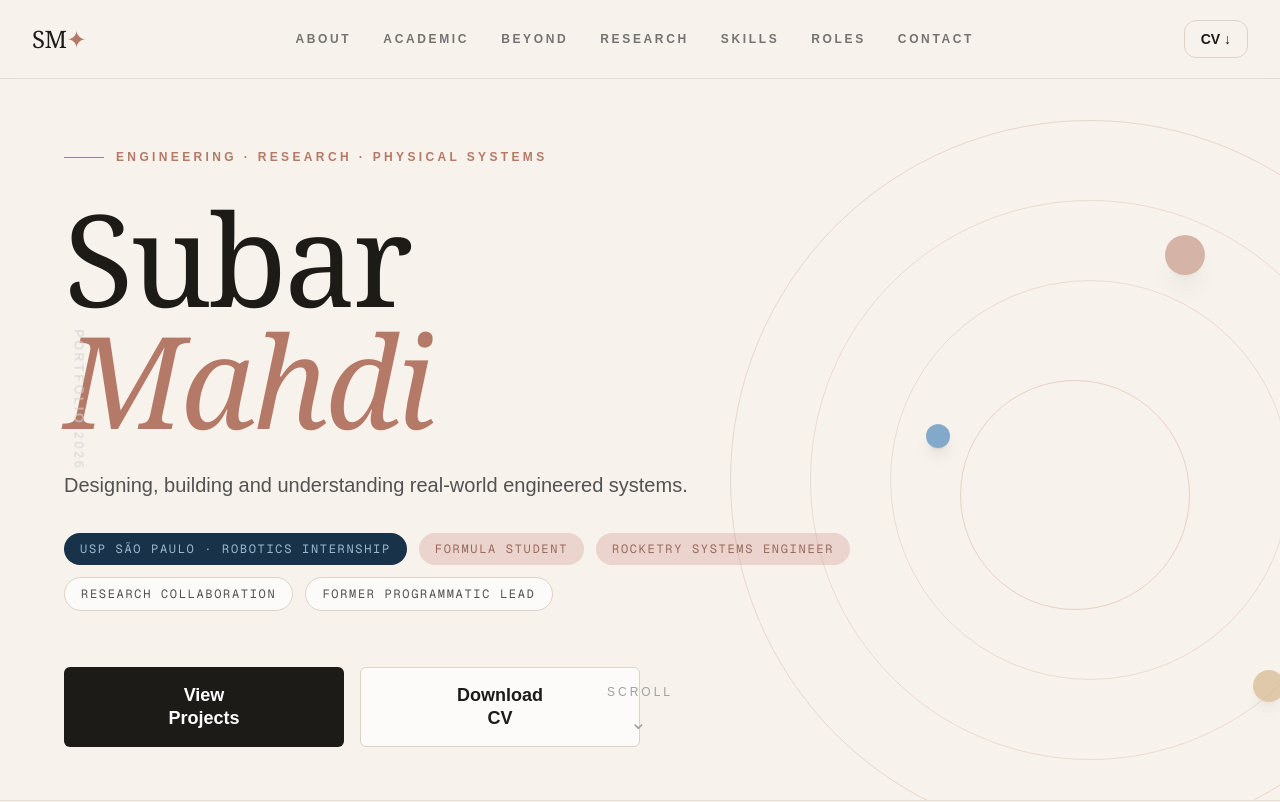
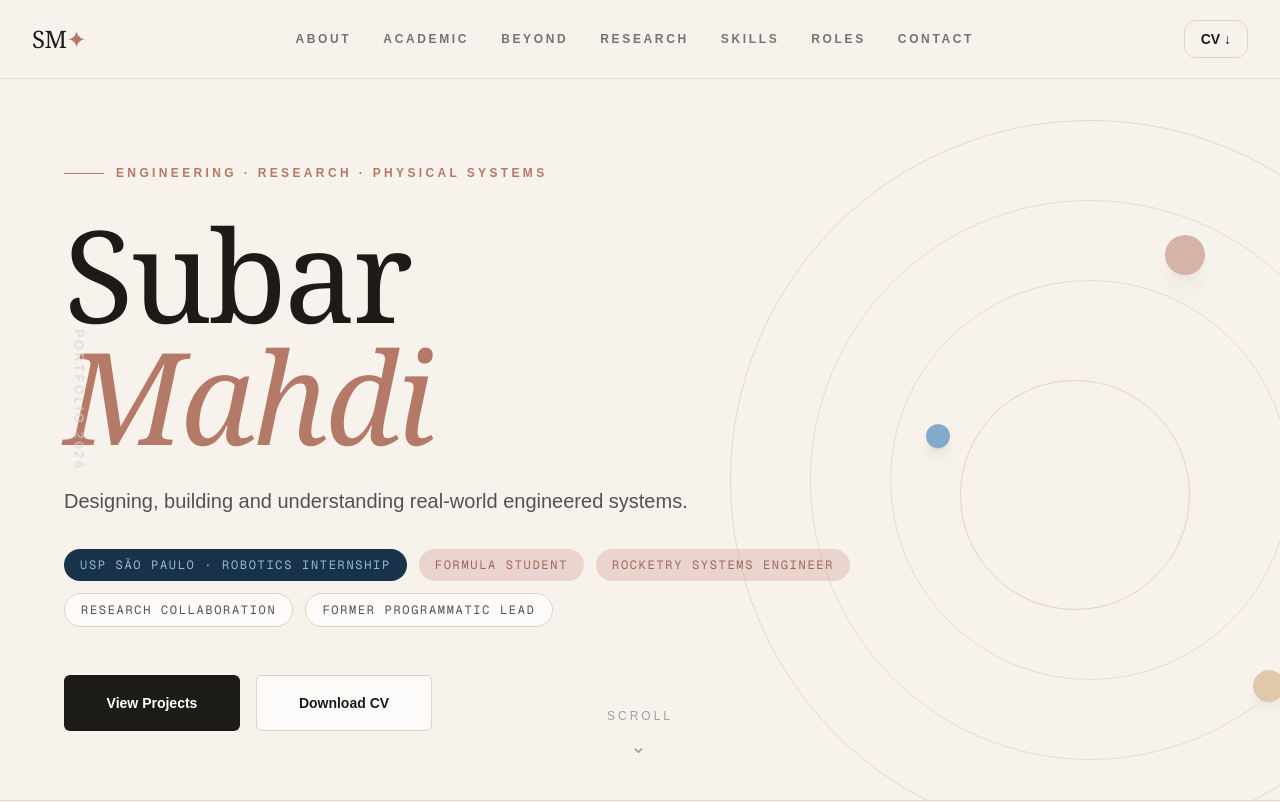
Before and after one commit to SubarMahdi/Subar-Portfolio, a Next.js app: page / in a window 1280 px wide. Shown: the top 802 px of the page. Built offline with nearby package versions, Linux system fonts and the light colour scheme.

Commit message:
Match hero buttons and scroll layout

```diff
--- a/app/page.tsx
+++ b/app/page.tsx
@@ -211,30 +211,25 @@ export default function Home() {
             </span>
           </div>
 
-          <div className="mt-14 grid w-full grid-cols-1 gap-4 sm:grid-cols-2 md:max-w-xl">
-                        <a
+          <div className="mt-12 flex w-full flex-wrap gap-4">
+            <a
               href="#academic"
-              className="flex min-h-20 w-full items-center justify-center rounded-md bg-[#1d1b18] px-8 py-4 text-center text-lg font-semibold leading-tight text-white transition duration-300 hover:opacity-90"
+              className="flex h-14 w-44 items-center justify-center rounded-md bg-[#1d1b18] px-6 text-center text-sm font-semibold text-white transition duration-300 hover:opacity-90"
             >
-              View
-              <br />
-              Projects
+              View Projects
             </a>
-
             <a
               href="/cv.pdf"
               download="Subar-Mahdi-CV.pdf"
-              className="flex min-h-20 w-full items-center justify-center rounded-md border border-[#ded3c7] bg-white/70 px-8 py-4 text-center text-lg font-semibold leading-tight transition hover:bg-white"
+              className="flex h-14 w-44 items-center justify-center rounded-md border border-[#ded3c7] bg-white/70 px-6 text-center text-sm font-semibold transition hover:bg-white"
             >
-              Download
-              <br />
-              CV
+              Download CV
             </a>
           </div>
 
           <a
             href="#about"
-            className="absolute bottom-16 left-1/2 hidden -translate-x-1/2 text-center text-xs uppercase tracking-[0.25em] text-neutral-400 transition hover:text-[#b57967] md:block"
+            className="absolute bottom-10 left-1/2 hidden -translate-x-1/2 text-center text-xs uppercase tracking-[0.25em] text-neutral-400 transition hover:text-[#b57967] md:block"
             aria-label="Scroll to about section"
           >
             <p>Scroll</p>
```
